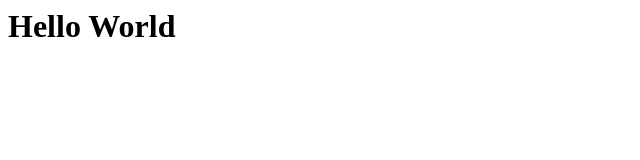
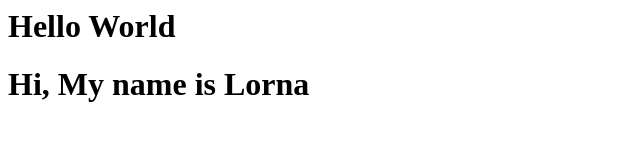
Before and after one commit to Lorna-Mwaura/bestpractices, a plain HTML site: page index.html in a window 1280 px wide. Shown: the whole page, without its empty margins (0-640 px from the left). Drawn offline with Linux system fonts and the light colour scheme.

Commit message:
initial commit

```diff
--- a/index.html
+++ b/index.html
@@ -1 +1,2 @@
 <h1>Hello World</h1>
+<h1>Hi, My name is Lorna</h1>
```
